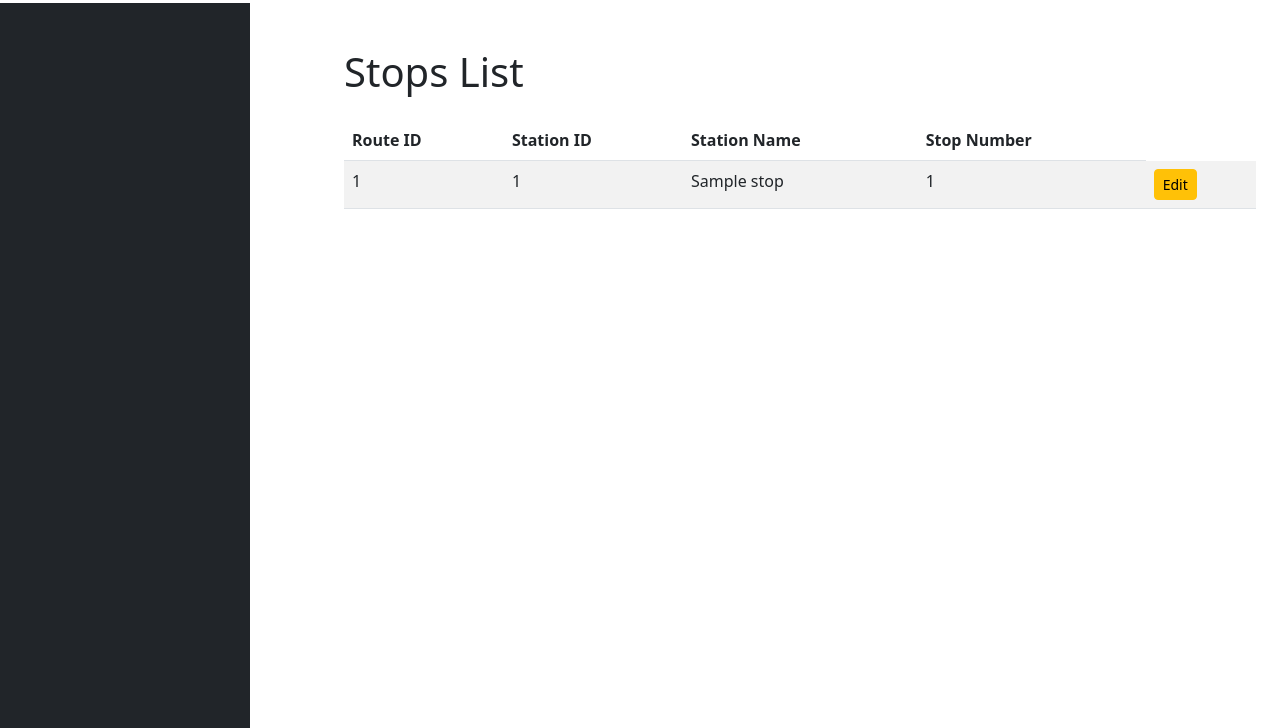
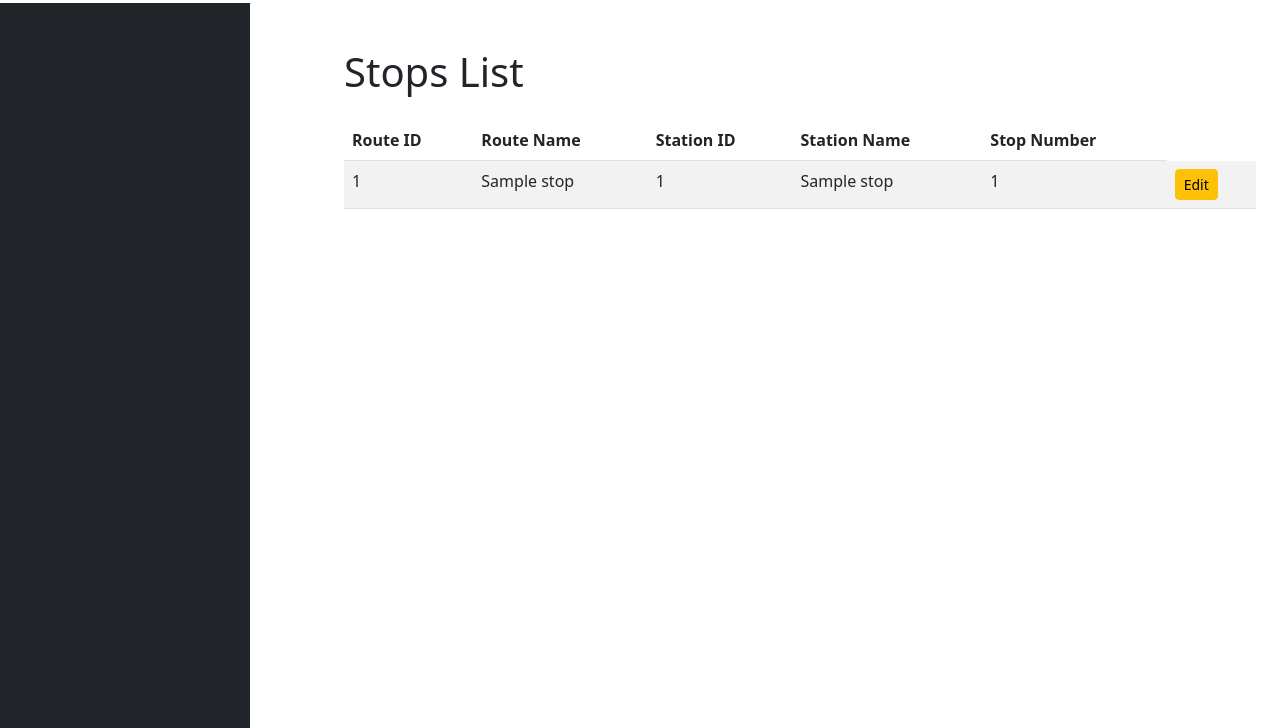
Before and after one commit to Md-Jannatul-Ferdouse-Rahat-Ibne-Yousuf/City-Connect, a FastAPI app: template templates/stops.html in a window 1280 px wide. Shown: the part 72-800 px from the top of the page. Run offline with FastAPI, Linux system fonts and the light colour scheme; the template is opened without the code that fills it: most values are stand-ins (such as "Sample title", 1, 10 or a date in 2020); some libraries are stand-ins or nearby versions.

Commit message:
Fixed(Bug): Stops created

```diff
--- a/crud/stops.py
+++ b/crud/stops.py
@@ -8,9 +8,11 @@ def get_stops(db: Session):
                 st.route_id,
                 st.station_id,
                 st.stop_number,
-                s.name
+                s.name AS station_name,
+                r.name AS route_name
         FROM stops st
         INNER JOIN stations s ON st.station_id = s.id
+        INNER JOIN routes r ON st.route_id = r.id
 
     """)
     result = db.execute(query)
--- a/routes/station_manager.py
+++ b/routes/station_manager.py
@@ -121,11 +121,11 @@ async def create_station(request: Request, db: Session = Depends(get_db), curren
 
 @station_router.post("/stops/new")
 async def create_station(
-    name: str = Form(...),
+    route_id: int = Form(...), station_id: int = Form(...), stop_number: int = Form(...),
     db: Session = Depends(get_db), current_user: dict = Depends(require_permission("ManageStations"))
 ):
     try:
-        crud.create_station(db, name)
+        crud.create_stop(db, route_id, station_id, stop_number)
         return RedirectResponse(url=f"/stops?message=stop created successfully!", status_code=303)
 
     except Exception as e:
--- a/templates/stops.html
+++ b/templates/stops.html
@@ -25,6 +25,7 @@
                         <thead>
                             <tr>
                                 <th>Route ID</th>
+                                <th>Route Name</th>
                                 <th>Station ID</th>
                                 <th>Station Name</th>
                                 <th>Stop Number</th>
@@ -34,8 +35,9 @@
                             {% for stop in stops %}
                             <tr>
                                 <td>{{ stop.route_id }}</td>
+                                <td>{{ stop.route_name }}</td>
                                 <td>{{ stop.station_id }}</td>
-                                <td>{{ stop.name }}</td>
+                                <td>{{ stop.station_name }}</td>
                                 <td>{{ stop.stop_number }}</td>
                                 <td>
                                     <a href="/stops/{{ stop.id }}/edit/" class="btn btn-sm btn-warning">Edit</a>
```
